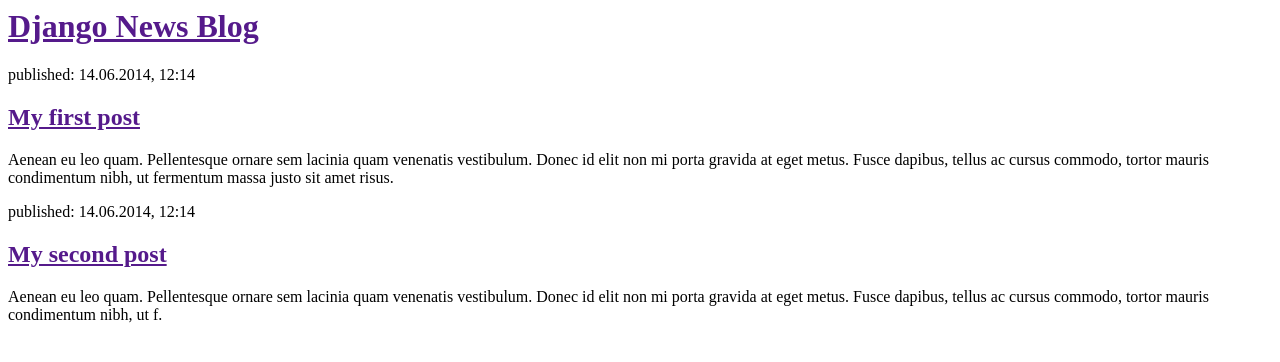
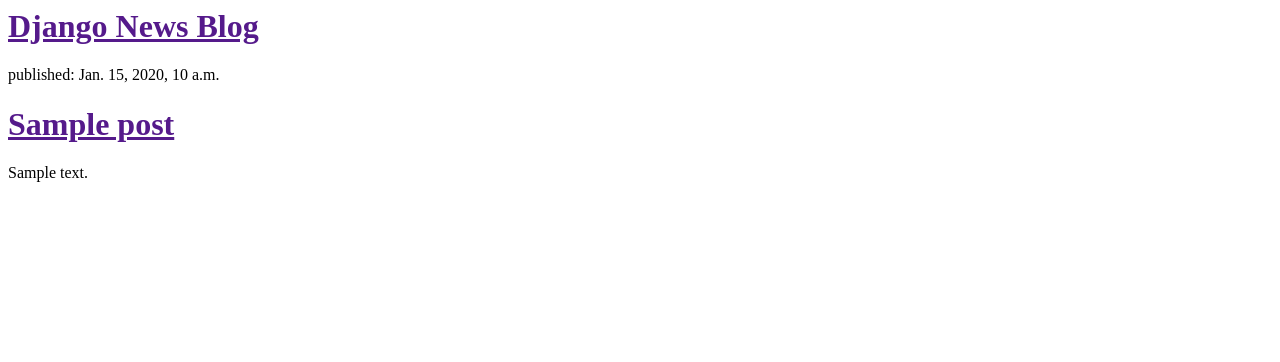
Before and after one commit to Dasha-Osipova/my-app, a Django app: template news/templates/news/posts_list.html in a window 1280 px wide. Shown: the top 362 px of the page. Run offline with Django 3.2, Linux system fonts and the light colour scheme; the template is opened without the code that fills it: values that come from a table or form of the project are taken from there, others are empty; tables that the repository leaves empty hold one stand-in row (values such as "Sample post").

Commit message:
Modified template to display posts from database.

```diff
--- a/news/templates/news/posts_list.html
+++ b/news/templates/news/posts_list.html
@@ -7,16 +7,12 @@
 			<h1><a href="">Django News Blog</a></h1>
 		</div>
 
-		<div>
-			<p>published: 14.06.2014, 12:14</p>
-			<h2><a href="">My first post</a></h2>
-			<p>Aenean eu leo quam. Pellentesque ornare sem lacinia quam venenatis vestibulum. Donec id elit non mi porta gravida at eget metus. Fusce dapibus, tellus ac cursus commodo, tortor mauris condimentum nibh, ut fermentum massa justo sit amet risus.</p>
-		</div>
-
-		<div>
-			<p>published: 14.06.2014, 12:14</p>
-			<h2><a href="">My second post</a></h2>
-			<p>Aenean eu leo quam. Pellentesque ornare sem lacinia quam venenatis vestibulum. Donec id elit non mi porta gravida at eget metus. Fusce dapibus, tellus ac cursus commodo, tortor mauris condimentum nibh, ut f.</p>
-		</div>
+		{% for post in posts %}
+			<div>
+				<p>published: {{ post.published_date }}</p>
+				<h1><a href="">{{ post.title }}</a></h1>
+				<p>{{ post.text|linebreaks }}</p>
+			</div>
+		{% endfor %}
 	</body>
 </html>
--- a/news/views.py
+++ b/news/views.py
@@ -2,6 +2,7 @@ from django.shortcuts import render
 from .models import Article, Feed, Post
 from .forms import FeedForm
 from django.shortcuts import redirect
+from django.utils import timezone
 
 import feedparser
 import datetime
@@ -52,4 +53,5 @@ def new_feed(request):
     return render(request, 'news/new_feed.html', {'form': form})
 
 def posts_list(request):
-	return render(request, 'news/posts_list.html', {})
+	posts = Post.objects.filter(published_date__lte=timezone.now()).order_by('published_date')
+	return render(request, 'news/posts_list.html', {'posts' : posts})
```
